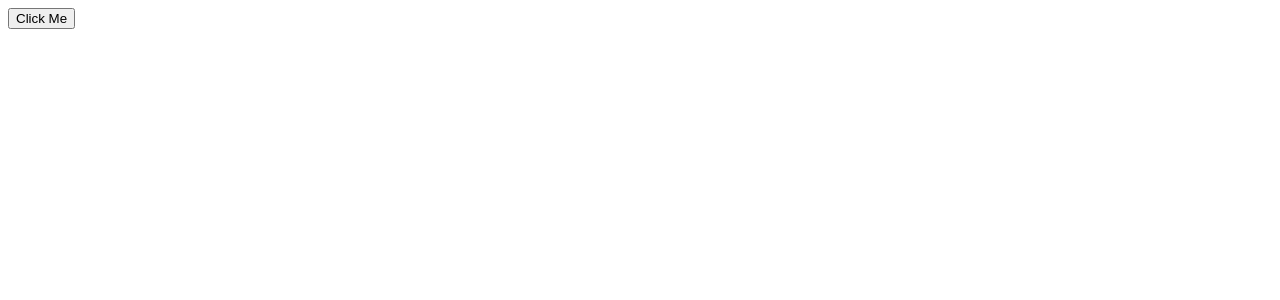
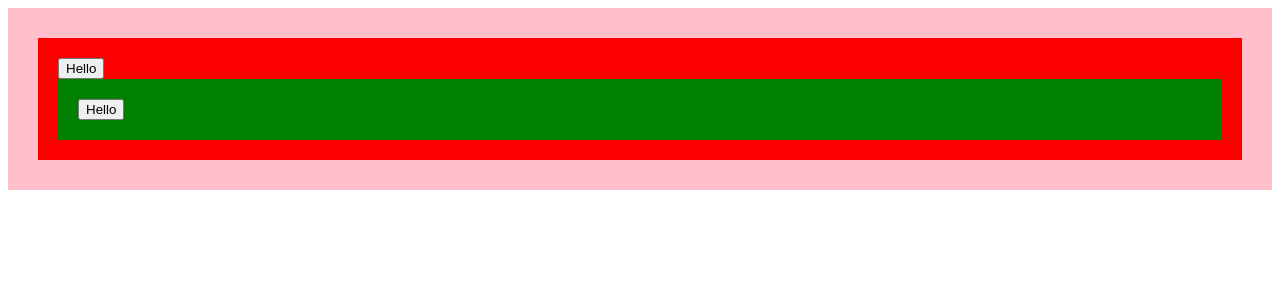
Before and after one commit to 1503014/React-1, a React (Create React App) app: page / in a window 1280 px wide. Shown: the top 300 px of the page. Built offline with nearby package versions, Linux system fonts and the light colour scheme.

Commit message:
1 file modified, 2 added

```diff
--- a/App.tsx
+++ b/App.tsx
@@ -10,6 +10,7 @@ import InputWithFocus from './Components/InputWithFocus';
 import CallBackRef from './Components/CallBackRef';
 import EmployeeForm from './Components/EmployeeForm';
 import CustomButtonWrapper from './Components/CustomButtonWrapper';
+import BorderComp from './Components/PropsChildren';
 
 
 function Click(a)
@@ -21,7 +22,12 @@ function Click(a)
 export default function App() {
   return (
     <div>
-      <CustomButtonWrapper  MyButtonHandler={()=>alert("Clicked")}/>
+    {
+      //<CustomButtonWrapper  MyButtonHandler={()=>alert("Clicked")}
+    }
+    <BorderComp>
+    <button >Hello</button>
+    </BorderComp>
     </div>
   )
 }
--- /dev/null
+++ b/Components/LoggerHOC.tsx
@@ -0,0 +1,19 @@
+import React, {Component} from 'react';
+
+export default function loggerHOC(InputCom) {
+class InnerClass extends Component{
+  componentDidMount()
+  {
+    console.log("HOC is on");
+  }
+  render()
+  {
+    return(
+    <div style={{backgroundColor: "pink", padding : 30}}>
+    <InputCom {...this.props}/>
+    </div>
+    );
+  }
+}
+return InnerClass;
+}
--- /dev/null
+++ b/Components/PropsChildren.tsx
@@ -0,0 +1,14 @@
+import React from "react";
+
+import LoggerHOC from './LoggerHOC';
+
+let PropsChildren = (props) => (
+  <div style={{ backgroundColor: "red", padding:20}}>
+    {props.children}
+    <div style={{ backgroundColor: "green", padding:20}}>
+    {props.children}
+    </div>
+  </div>
+);
+//export default PropsChildren;
+export default LoggerHOC(PropsChildren);
```
